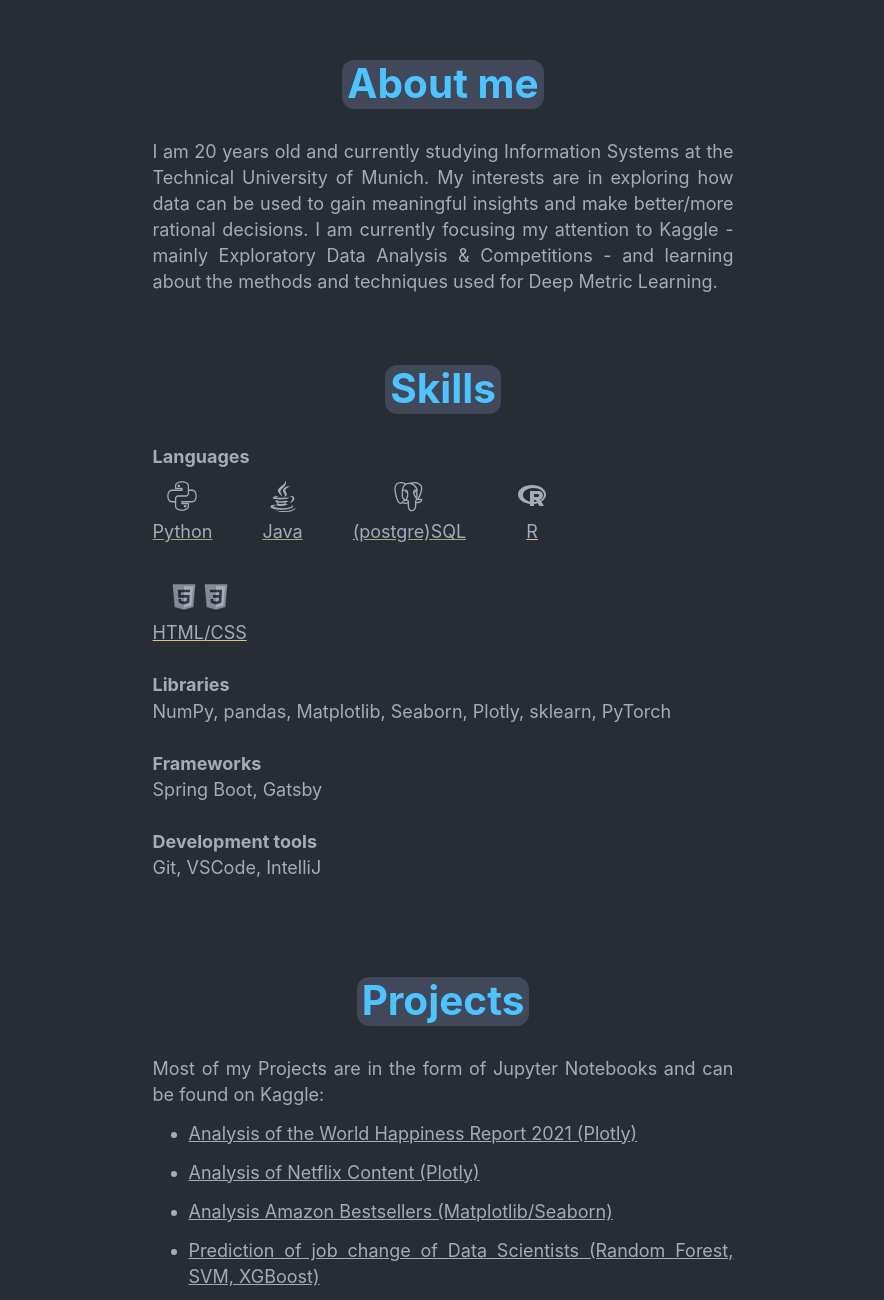
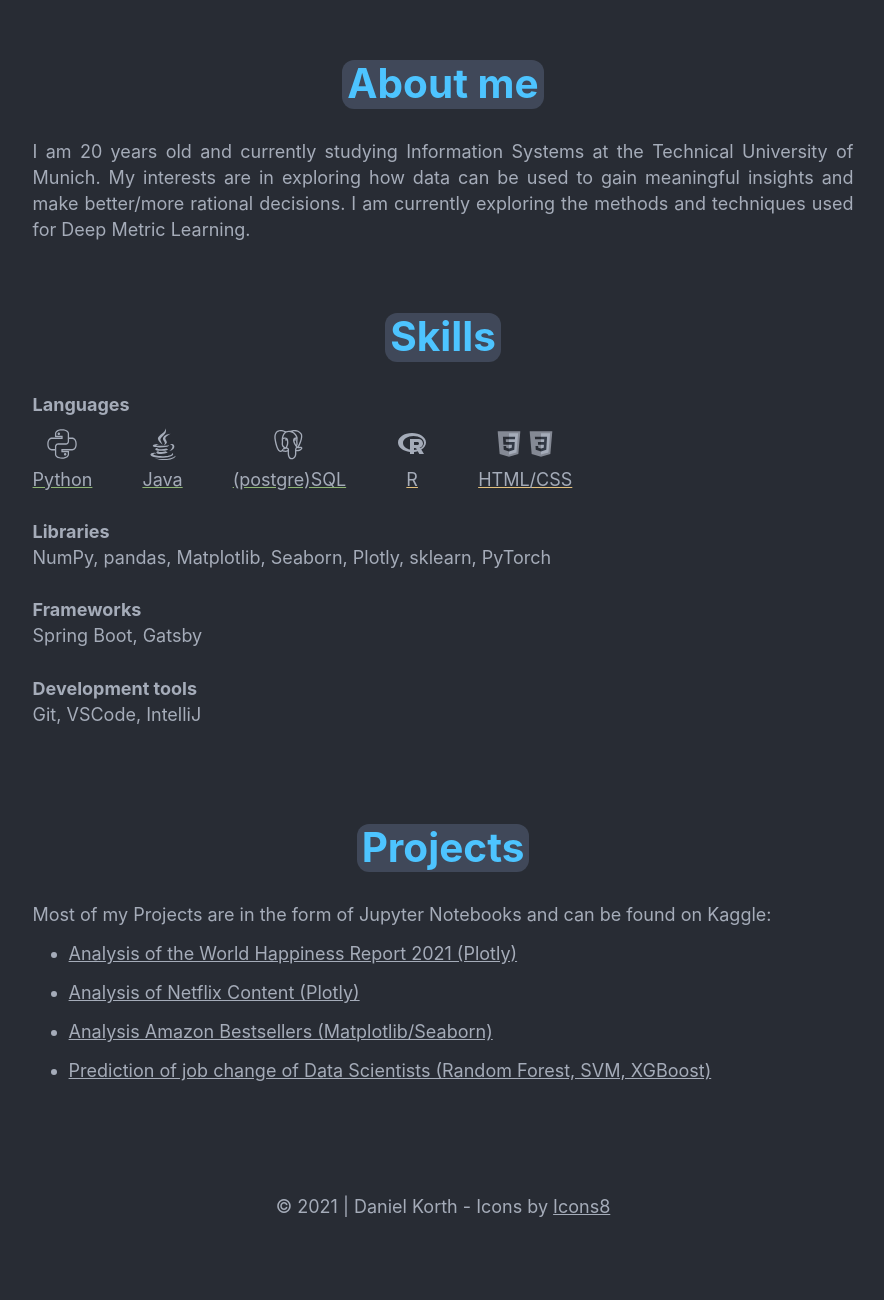
Before and after one commit to itsmeyaw/danielkorth.io, a Gatsby site: page / in a window 1280 px wide. Shown: the part 851-2151 px from the top of the page, without its empty margins (197-1081 px from the left). After the commit the page ends 2090 px from the top, so only its background shows below. Built offline with nearby package versions, Linux system fonts and the light colour scheme; Gatsby itself is replaced by a stand-in of ours; a small style sheet from the web is missing.

Commit message:
changed layout

```diff
--- a/src/components/about.js
+++ b/src/components/about.js
@@ -19,7 +19,8 @@ const AboutHeader = styled.h1`
 const AboutSection = styled.section`
     text-align: justify;
     // min-height: 40vh;
-    margin: 0 120px;
+    // max-width: 80vh;
+    // margin: 0 120px;
     margin-top: 15vh;
     padding-top: 4vh
 `
@@ -29,7 +30,7 @@ const IndexPage = () => (
         <AboutSection id='about'>
             <AboutHeader>About me</AboutHeader>
             <About>
-                I am 20 years old and currently studying Information Systems at the Technical University of Munich. My interests are in exploring how data can be used to gain meaningful insights and make better/more rational decisions. I am currently focusing my attention to Kaggle - mainly Exploratory Data Analysis & Competitions - and learning about the methods and techniques used for Deep Metric Learning.
+                I am 20 years old and currently studying Information Systems at the Technical University of Munich. My interests are in exploring how data can be used to gain meaningful insights and make better/more rational decisions. I am currently exploring the methods and techniques used for Deep Metric Learning.
         </About>
         </AboutSection>
     // </section>
--- a/src/components/projects.js
+++ b/src/components/projects.js
@@ -36,7 +36,7 @@ const Link = styled.a`
 const ProjectSection = styled.div`
     text-align: justify;
     min-height: 40vh;
-    margin: 0 120px;
+    // margin: 0 120px;
     margin-bottom: 50px;
 `
 
--- a/src/components/skills.js
+++ b/src/components/skills.js
@@ -54,7 +54,7 @@ const Header = styled.h1`
 const SkillsContainer = styled.div`
     text-align: justify;
     // background: darkgreen;
-    margin: 0 120px;
+    // margin: 0 120px;
 `
 
 const SkillsPage = () => (
```
